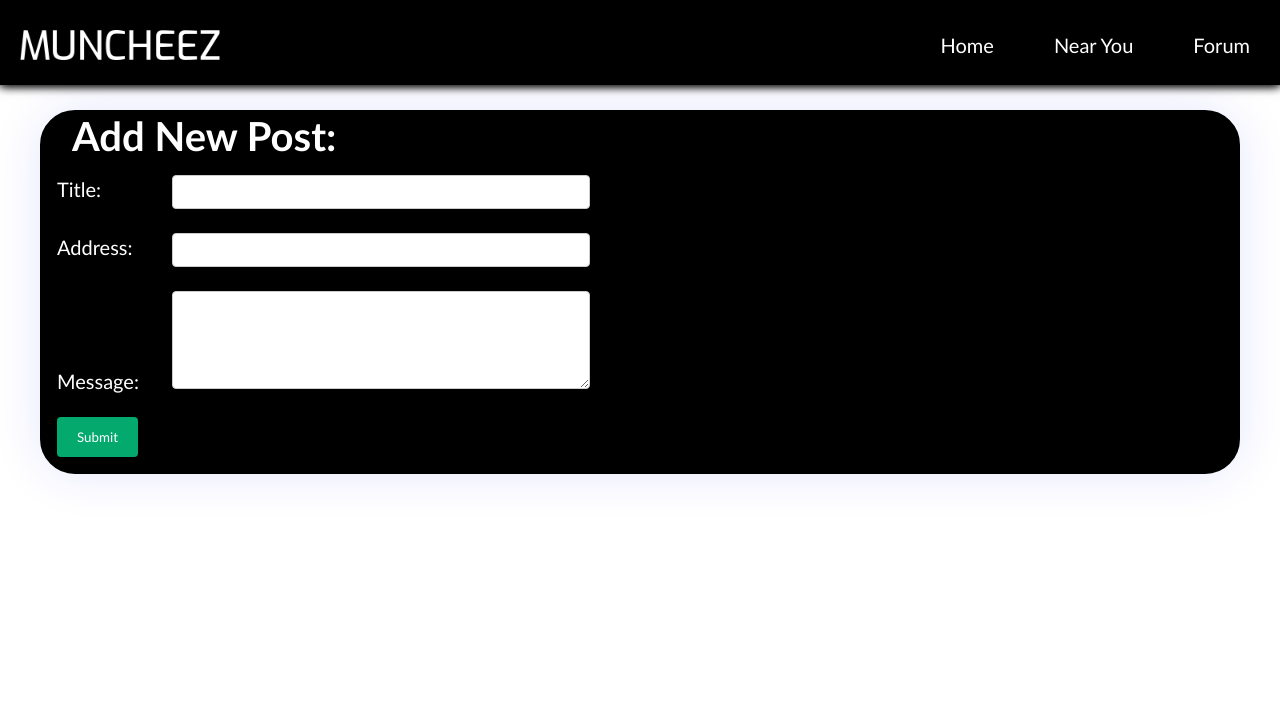
After one commit to b0shy/Muncheez, a Flask app: page /add_post in a window 1280 px wide. The commit adds this page. Shown: the top 714 px of the page. Run offline with Flask 3, Linux system fonts and the light colour scheme; parts of the project's set-up code (start-up, migrations or seed data) failed here and were passed over.

Commit message:
Add Post Button & Page

```diff
--- a/app.py
+++ b/app.py
@@ -18,9 +18,15 @@ db.init_app(app)
 def index():
     return render_template('index.html')
 
+#Renders Forum page
 @app.route('/forum')
 def forum():
     return render_template('forum.html')
+
+#Renders Add Post page
+@app.route('/add_post')
+def add_post():
+    return render_template('add_post.html')
 
 # sends the user to the create user form
 
--- /dev/null
+++ b/templates/add_post.html
@@ -0,0 +1,99 @@
+{% extends '_layout.html' %}
+
+{% block head %}
+{% endblock %}
+
+{% block body %}
+<body>
+    <div class="header">
+        <header>
+            <img src="{{ url_for('static', filename='images/logo.png') }}"
+                style="width: 200px; height: auto; object-fit: cover; margin-left: 20px;">
+            <nav>
+                <ul>
+                    <li><a href="/">Home</a></li>
+                    <li><a href="/nearYou">Near You</a></li>
+                    <li><a href="{{ url_for('forum') }}">Forum</a></li>
+                </ul>
+            </nav>
+        </header>
+    </div>
+    <div class="border">
+        <div class="munchie">
+            <h1>
+                Add New Post:
+            </h1>
+        </div>
+        <div class="main">
+            <form>
+                <label for="title">Title:</label>
+                <input type="text" id="title" name="title"><br><br>
+                <label for="address">Address:</label>
+                <input type="text" id="address" name="address"><br><br>
+                <label for="message">Message:</label>
+                <textarea id="message" name="message" rows="5" cols="50"></textarea><br><br>
+                <input type="submit" value="Submit">
+            </form>
+        </div>
+    </div>
+    <style>
+        .border{
+            background-color: black;
+            border: 2px solid #000000;
+            border-radius: 35px;
+            box-shadow: 0 0 50px rgba(0, 4, 250, 0.1);
+            color: white;
+        }
+
+        body {
+            margin: 110px 40px;
+            font-size: 20px;
+        }
+
+        h1, h4 {
+            color: white;
+        }
+
+        p {
+            margin-top: 5px;
+        }
+
+        .munchie {
+            padding: 0 30px;
+        }
+
+        .main {
+            padding: 15px 15px;
+            color: white;
+        }
+
+        label {
+            display: inline-block;
+            width: 100px;
+            text-align: left;
+            margin-right: 10px;
+        }
+
+        input[type=text], textarea {
+            width: 400px;
+            padding: 8px;
+            border: 1px solid #ccc;
+            border-radius: 4px;
+            resize: vertical;
+        }
+
+        input[type=submit] {
+            background-color: #04AA6D;
+            color: white;
+            padding: 12px 20px;
+            border: none;
+            border-radius: 4px;
+            cursor: pointer;
+        }
+
+        input[type=submit]:hover {
+            background-color: #45a049;
+        }
+    </style>
+</body>
+{% endblock %}
```
Also changed, not shown: templates/forum.html (+29 -4 lines).
